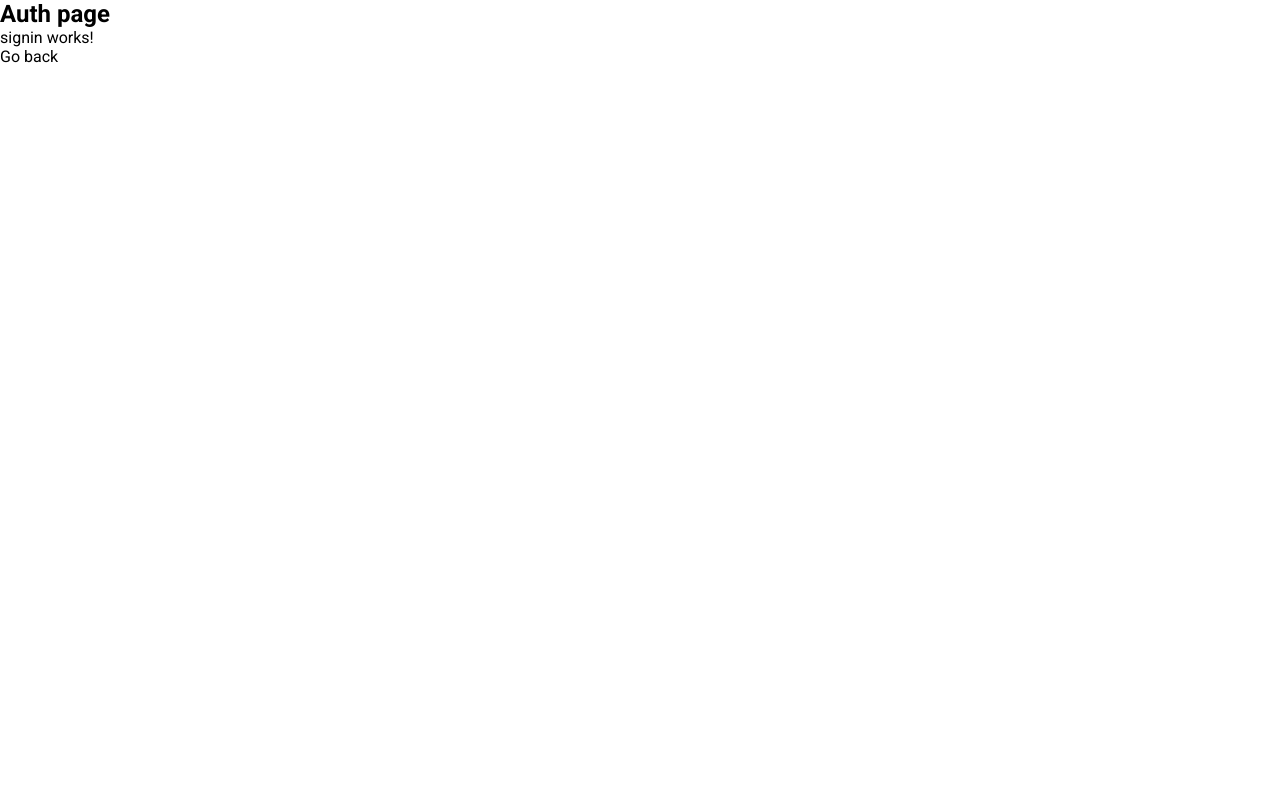
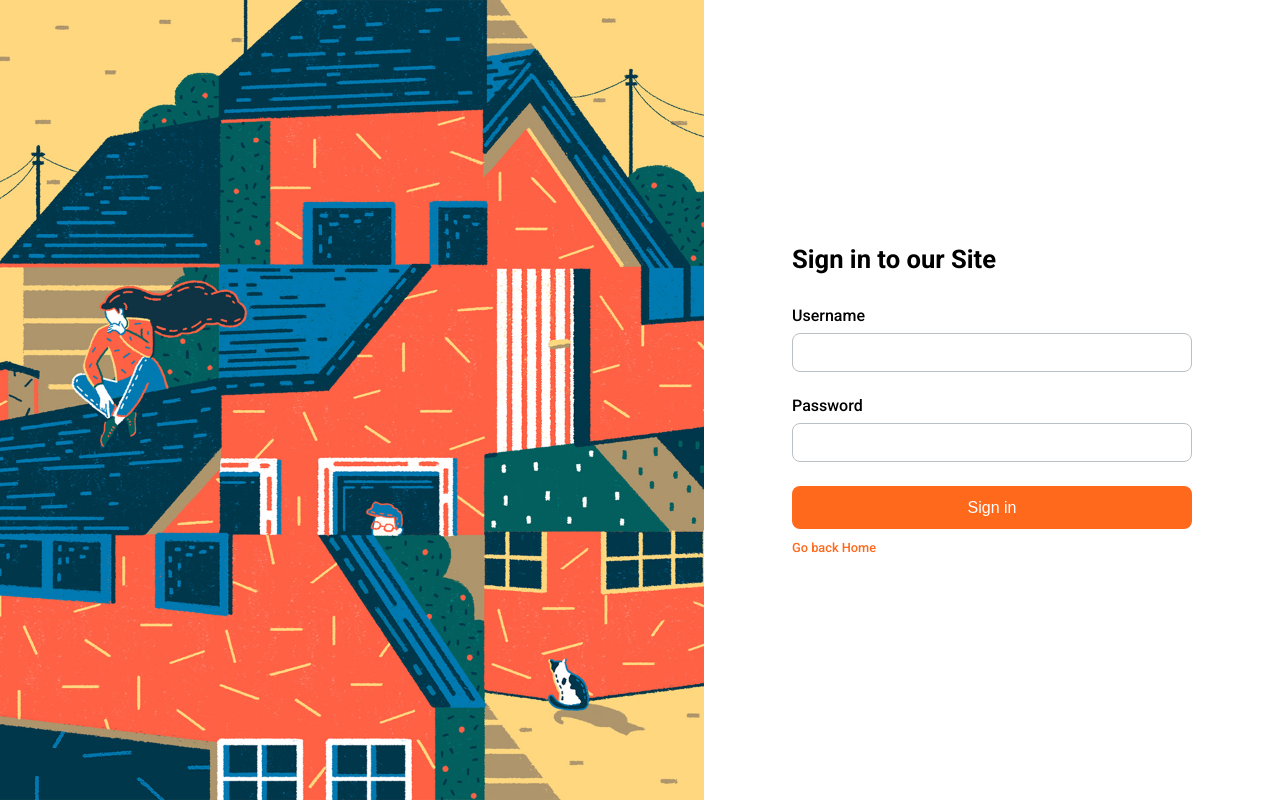
Before and after one commit to pabcha/frontend-blogui, an Angular app: page /signin in a window 1280 px wide. Built offline with nearby package versions, Linux system fonts and the light colour scheme.

Commit message:
signin page component

```diff
--- a/src/app/auth/auth.component.html
+++ b/src/app/auth/auth.component.html
@@ -1,3 +1 @@
-<h2>Auth page</h2>
 <router-outlet></router-outlet>
-<a routerLink="/">Go back</a>
--- a/src/app/auth/pages/signin/signin.component.css
+++ b/src/app/auth/pages/signin/signin.component.css
@@ -0,0 +1,69 @@
+.auth-section {
+  display: flex;
+  height: 100vh;
+}
+.auth-form-section {
+  display: flex;
+  flex: 1;
+  flex-direction: column;
+  justify-content: center;
+  align-items: center;
+}
+  .form-container {
+    width: 100%;
+    max-width: 400px;
+  }
+  .auth-header {
+    margin-bottom: 2em;
+  }
+  .auth-header h1 {
+    font-size: 1.6em;
+  }
+
+  .auth-form {}
+  .auth-form a {
+    color: var(--color-primary);
+    font-size: .8em;
+    font-weight: 500;
+  }
+
+.auth-cover {
+  background-image: url('/assets/img/cover.jpg');
+  background-position: center;
+  background-repeat: no-repeat;
+  background-size: cover;
+  width: 55%;
+  display: none;
+}
+
+.error-section {
+  padding: .8em 0em;
+  background-color: var(--color-red);
+  text-align: center;
+  position: fixed;
+  top: 0;
+}
+.error-section h2 {
+  font-size: .9em;
+  font-weight: 400;
+  color: #fff;
+}
+
+@media only screen and (min-width: 769px) {
+  .auth-cover {
+    width: 45%;
+    display: block;
+  }
+  .container {
+    width: 100%;
+    max-width: 100%;
+    padding: 0;
+  }
+}
+
+@media only screen and (min-width: 1025px) {
+  .auth-cover {
+    background-position: center;
+    width: 55%;
+  }
+}
--- a/src/app/auth/pages/signin/signin.component.html
+++ b/src/app/auth/pages/signin/signin.component.html
@@ -1 +1,37 @@
-<p>signin works!</p>
+<section class="container">
+  <main class="auth-section">
+    <div class="auth-cover"></div>
+    <div class="auth-form-section">
+      <div class="error-section" *ngIf="error">
+        <div class="container">
+          <h2>
+            We couldn’t find an account matching the username and password you entered. Please check your username and password and try again.
+          </h2>
+        </div>
+      </div>
+      <div class="form-container">
+        <div class="auth-header">
+          <h1>Sign in to our Site</h1>
+        </div>
+        <div class="auth-form">
+          <form (submit)="onSubmit()">
+            <div class="form-group">
+              <label for="username">Username</label>
+              <input type="text" class="form-input" name="username" id="username">
+              <!-- <p>username is required</p> -->
+            </div>
+            <div class="form-group">
+              <label for="password">Password</label>
+              <input type="password" class="form-input" name="password" id="password">
+              <!-- <p>password is required</p> -->
+            </div>
+            <button class="btn-login" type="submit">Sign in</button>
+            <div class="mt-1">
+              <a routerLink="/">Go back Home</a>
+            </div>
+          </form>
+        </div>
+      </div>
+    </div>
+  </main>
+</section>
--- a/src/app/auth/pages/signin/signin.component.ts
+++ b/src/app/auth/pages/signin/signin.component.ts
@@ -5,11 +5,10 @@ import { Component, OnInit } from '@angular/core';
   templateUrl: './signin.component.html',
   styleUrls: ['./signin.component.css']
 })
-export class SigninComponent implements OnInit {
+export class SigninComponent {
+  error = false;
 
-  constructor() { }
-
-  ngOnInit(): void {
+  onSubmit() {
+    this.error = true;
   }
-
 }
--- a/src/styles.css
+++ b/src/styles.css
@@ -57,6 +57,81 @@ ul {
   color: var(--color-concrete);
 }
 
+/*******/
+.form-group {
+  margin-bottom: 1.5em;
+}
+.form-group label {
+  display: inline-block;
+  font-size: 1em;
+  font-weight: 500;
+  margin-bottom: .5em;
+}
+.form-input {
+  color: #222;
+  padding: .6em .7em;
+  border-radius: 8px;
+  width: 100%;
+  border: 1px solid #bbc0c4;
+  font-size: 1em;
+  /* font-size: .9em; */
+}
+.form-input:focus {
+  border-color: rgba(255, 105, 28, 0.4);
+  box-shadow: 0 0 0 4px rgba(255, 105, 28, 0.1);
+  outline: 0;
+}
+.btn-login {
+  font-size: 1em;
+  width: 100%;
+  padding: .8em .7em;
+  outline: none;
+  border: 0;
+  border-radius: .5em;
+  background-color: var(--color-primary);
+  color: var(--font-white);
+  cursor: pointer;
+}
+.btn-login:focus {
+  box-shadow: 0 0 0 4px rgba(255, 105, 28, 0.2);
+}
+.form-radio {}
+.form-radio label {
+  font-weight: normal;
+  font-size: .9em;
+}
+.form-radio-group {
+  display: inline-block;
+  margin-right: .5em;
+}
+
+
+.error input {
+  border-color: var(--color-red)
+}
+.error p {
+  font-size: .8em;
+  margin-top: .5em;
+  margin-left: .5em;
+  color: var(--color-red);
+  font-weight: 500;
+}
+
+.btn-delete {
+  background-color: #ededed;
+  color: var(--color-red);
+  font-weight: 6  00;
+}
+/*******/
+
 .container {
   padding: 0 1em;
 }
+
+@media only screen and (min-width: 1240px) {
+  .container {
+    max-width: 1240px;
+    padding: 0;
+    margin: 0 auto;
+  }
+}
```
Also changed, not shown: src/app/auth/auth.module.ts (+7 -1 lines).
